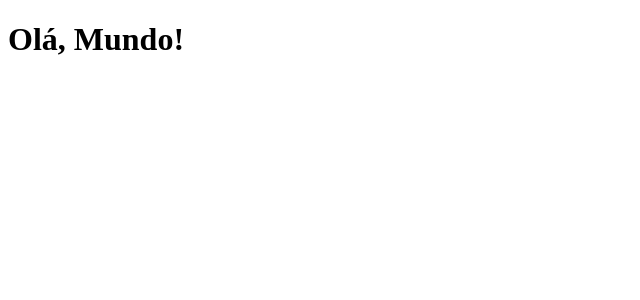
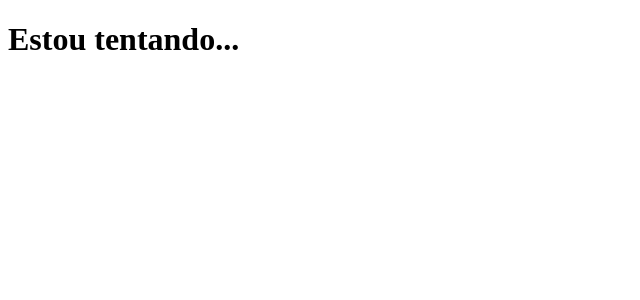
Before and after one commit to FrAnKlInSousa/clone-tabnews, a Next.js app: page / in a window 1280 px wide. Shown: the top 300 px of the page, without its empty margins (0-640 px from the left). Built offline with nearby package versions, Linux system fonts and the light colour scheme.

Commit message:
adicionando a pagina inicial

```diff
--- a/pages/index.js
+++ b/pages/index.js
@@ -1,5 +1,5 @@
 function Home(){
-    return <h1>Olá, Mundo!</h1>
+    return <h1>Estou tentando...</h1>
 }
 
 export default Home;
```
